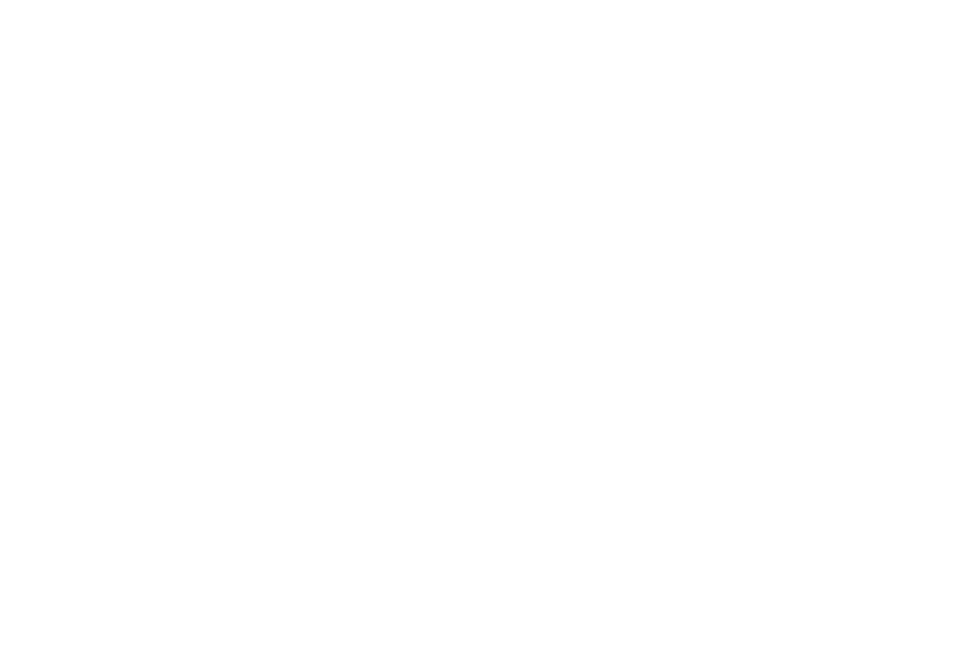
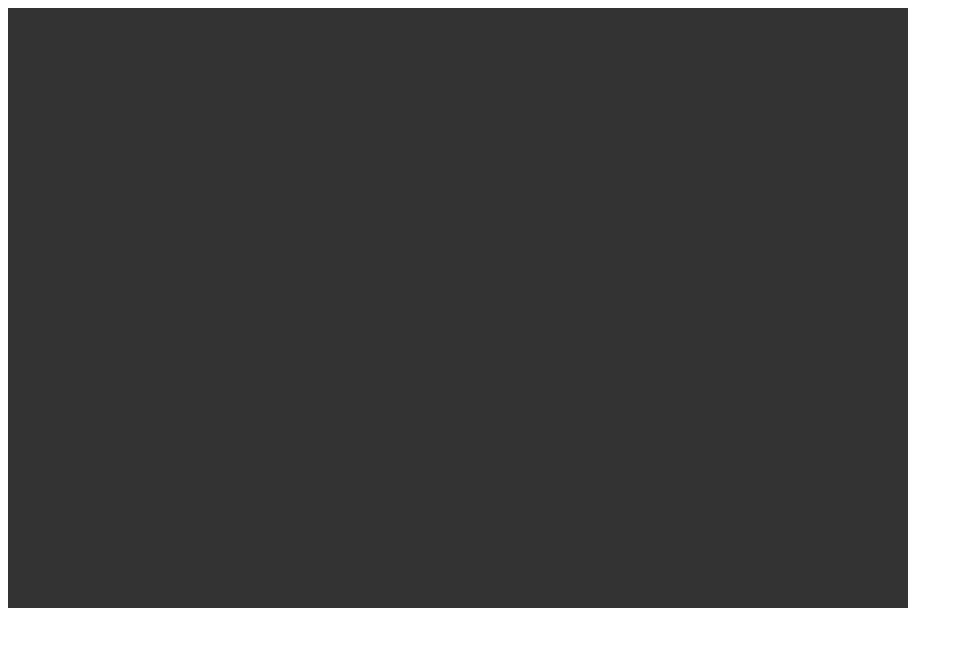
Before and after one commit to Jaleron/flag-maker, a plain HTML site: page index.html in a window 1280 px wide. Shown: the whole page, without its empty margins (0-963 px from the left). Drawn offline with Linux system fonts and the light colour scheme.

Commit message:
Created svg flag with 2:3 ratio

```diff
--- a/index.html
+++ b/index.html
@@ -7,6 +7,8 @@
     <title>Flag Maker</title>
 </head>
 <body>
-
+    <svg width="900" height="600">
+        <rect width="900" height="600" style="fill:#333;"></rect>
+    </svg>
 </body>
 </html>
```
